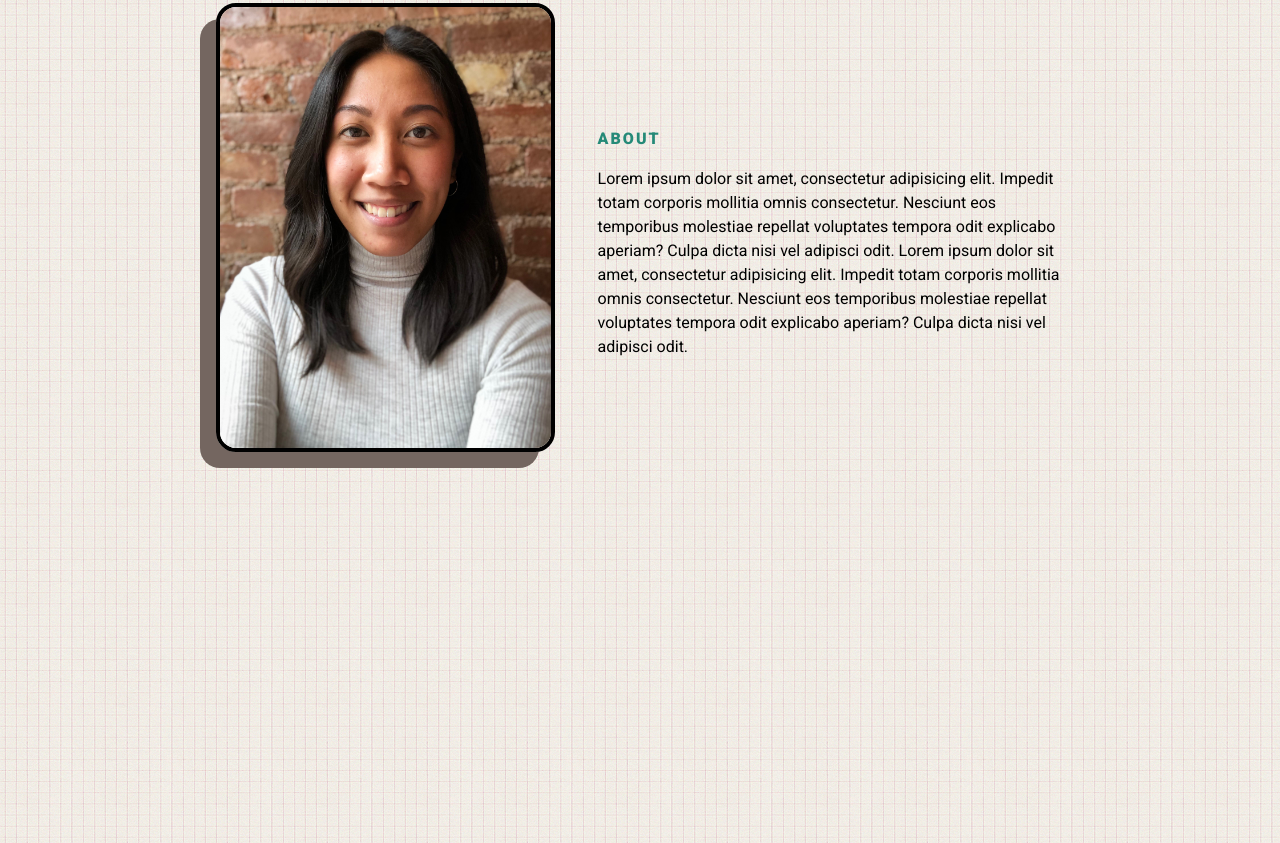
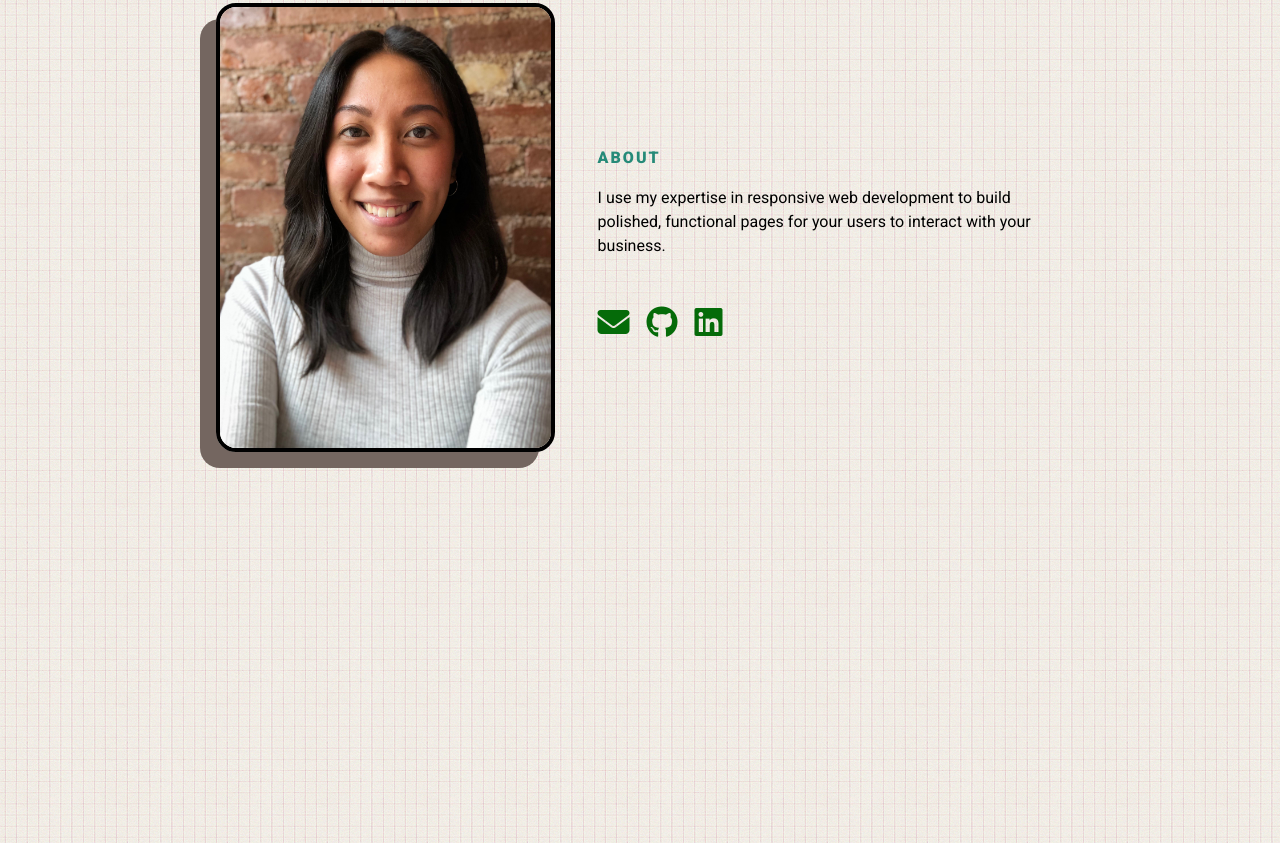
Before and after one commit to kvcarido/portfolio, a plain HTML site: page index.html in a window 1280 px wide. Shown: the part 957-1800 px from the top of the page. Drawn offline with Linux system fonts and the light colour scheme.

Commit message:
add social icons to About

```diff
--- a/index.html
+++ b/index.html
@@ -65,8 +65,30 @@
                         <div class="about__text flow-content">
                             <h2>About</h2>
                             <p>
-                                Lorem ipsum dolor sit amet, consectetur adipisicing elit. Impedit totam corporis mollitia omnis consectetur. Nesciunt eos temporibus molestiae repellat voluptates tempora odit explicabo aperiam? Culpa dicta nisi vel adipisci odit. Lorem ipsum dolor sit amet, consectetur adipisicing elit. Impedit totam corporis mollitia omnis consectetur. Nesciunt eos temporibus molestiae repellat voluptates tempora odit explicabo aperiam? Culpa dicta nisi vel adipisci odit.
+                                I use my expertise in responsive web development to build polished, functional pages for your users to interact with your business.
                             </p>
+                            <div class="icons__wrapper">
+                                <ul class="contact__icons flex">
+                                    <li>
+                                        <!-- Mail -->
+                                        <a href="mailto:kcarido@gmail.com">
+                                            <i class="fas fa-envelope fa-2x icons"></i>
+                                        </a>
+                                    </li>
+                                <li>
+                                    <!-- Github -->
+                                    <a href="https://github.com/kvcarido" target="_blank">
+                                        <i class="fab fa-github fa-2x icons"></i>
+                                    </a>
+                                </li>
+                                <li>
+                                    <!-- LinkedIn -->
+                                    <a href="https://www.linkedin.com/in/kcarido/" target="_blank">
+                                        <i class="fab fa-linkedin fa-2x icons"></i>
+                                    </a>
+                                </li>
+                            </ul>
+                            </div>
                         </div>
                     </div>
                 </div>
@@ -91,7 +113,7 @@
                             <div class="project__description flow-content">
                                 <h3 class="green-underline">Hava Nail & Spa</h3>
                                 <p>
-                                    Lorem ipsum dolor sit amet, consectetur adipiscing elit. Nunc vulputate libero et velit interdum, ac aliquet odio mattis.
+                                    Business website for a Seattle-based salon offering nail and skincare services.
                                 </p>
 
                                 <h4>
--- a/style.css
+++ b/style.css
@@ -19,6 +19,7 @@
     /* sizes */
     --spacer: 1rem;
     --dbl-spacer: 2rem;
+    --triple-spacer: 3rem;
 }
 
 /****************/
@@ -245,6 +246,10 @@ section {
   margin-top: 5rem;
 }
 
+.icons__wrapper {
+  margin-top: var(--triple-spacer);
+}
+
 .project {
   background-color: rgba(250, 238, 208, 0.5);
   border: var(--clr-black) 0.25rem solid;
@@ -267,7 +272,10 @@ section {
   margin-bottom: 1rem;
 }
 
+/*****************************/
 /* Tablet and Desktop styles */
+/*****************************/
+
 @media screen and (min-width: 25rem) {
   .about__wrapper {
     display: flex;
```
